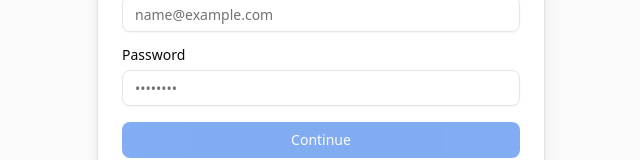
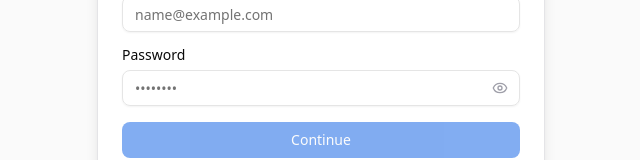
Before and after one commit to Chatterbox-Labs-LLC/chatterbox-web, a Next.js app: page /signup in a window 1280 px wide. Shown: the part 278-438 px from the top of the page, without its empty margins (319-959 px from the left). Built offline with nearby package versions, Linux system fonts and the light colour scheme; no server answers.

Commit message:
Fix: 500 error in signup API and improve Signup UX with loading states and password toggle

```diff
--- a/src/app/api/auth/signup/route.ts
+++ b/src/app/api/auth/signup/route.ts
@@ -1,11 +1,11 @@
 import { NextResponse } from 'next/server';
-import { createClient } from '@/lib/supabase';
+import { createClient } from '@/lib/supabase-server';
 
 export const runtime = 'edge';
 
 export async function POST(request: Request) {
-  const supabase = createClient();
   try {
+    const supabase = await createClient();
     const body = await request.json();
     const { email, password, firstName, lastName } = body;
 
--- a/src/app/signup/page.tsx
+++ b/src/app/signup/page.tsx
@@ -9,7 +9,7 @@ import { Input } from "@/components/ui/input";
 import { Label } from "@/components/ui/label";
 import { Separator } from "@/components/ui/separator";
 import { Card, CardContent, CardDescription, CardHeader, CardTitle, CardFooter } from "@/components/ui/card";
-import { Check, Sparkles } from "lucide-react";
+import { Check, Sparkles, Loader2, AlertCircle, Eye, EyeOff } from "lucide-react";
 import { useForm } from "react-hook-form";
 import { zodResolver } from "@hookform/resolvers/zod";
 import * as z from "zod";
@@ -39,6 +39,7 @@ export default function SignupPage() {
   const [step, setStep] = useState(1);
   const [loading, setLoading] = useState(false);
   const [error, setError] = useState<string | null>(null);
+  const [showPassword, setShowPassword] = useState(false);
   const [tempCredentials, setTempCredentials] = useState<SignupFormValues | null>(null);
 
   const [mounted, setMounted] = useState(false);
@@ -166,12 +167,26 @@ export default function SignupPage() {
                 </div>
                 <div className="grid gap-2">
                   <Label htmlFor="password">Password</Label>
-                  <Input
-                    id="password"
-                    type="password"
-                    placeholder="••••••••"
-                    {...signupForm.register("password")}
-                  />
+                  <div className="relative">
+                    <Input
+                      id="password"
+                      type={showPassword ? "text" : "password"}
+                      placeholder="••••••••"
+                      className="pr-10"
+                      {...signupForm.register("password")}
+                    />
+                    <button
+                      type="button"
+                      onClick={() => setShowPassword(!showPassword)}
+                      className="absolute right-3 top-1/2 -translate-y-1/2 text-zinc-400 hover:text-zinc-600 dark:hover:text-zinc-300"
+                    >
+                      {showPassword ? (
+                        <EyeOff className="h-4 w-4" />
+                      ) : (
+                        <Eye className="h-4 w-4" />
+                      )}
+                    </button>
+                  </div>
                   {signupForm.formState.errors.password && (
                     <p className="text-sm text-destructive">
                       {signupForm.formState.errors.password.message}
@@ -179,12 +194,24 @@ export default function SignupPage() {
                   )}
                 </div>
                 {error && (
-                  <div className="bg-destructive/10 border border-destructive/20 rounded-lg p-3 text-sm text-destructive">
-                    {error}
-                  </div>
+                  <motion.div
+                    initial={{ opacity: 0, height: 0 }}
+                    animate={{ opacity: 1, height: "auto" }}
+                    className="bg-destructive/10 border border-destructive/20 rounded-lg p-3 text-sm text-destructive flex items-center gap-2"
+                  >
+                    <AlertCircle className="h-4 w-4 shrink-0" />
+                    <p>{error}</p>
+                  </motion.div>
                 )}
-                <Button className="w-full" type="submit" disabled={!signupForm.formState.isValid}>
-                  Continue
+                <Button className="w-full" type="submit" disabled={!signupForm.formState.isValid || loading}>
+                  {loading ? (
+                    <>
+                      <Loader2 className="mr-2 h-4 w-4 animate-spin" />
+                      Please wait
+                    </>
+                  ) : (
+                    "Continue"
+                  )}
                 </Button>
               </CardContent>
             </form>
@@ -242,12 +269,24 @@ export default function SignupPage() {
                 </div>
               </div>
               {error && (
-                <div className="bg-destructive/10 border border-destructive/20 rounded-lg p-3 text-sm text-destructive">
-                  {error}
-                </div>
+                <motion.div
+                  initial={{ opacity: 0, height: 0 }}
+                  animate={{ opacity: 1, height: "auto" }}
+                  className="bg-destructive/10 border border-destructive/20 rounded-lg p-3 text-sm text-destructive flex items-center gap-2"
+                >
+                  <AlertCircle className="h-4 w-4 shrink-0" />
+                  <p>{error}</p>
+                </motion.div>
               )}
               <Button className="w-full" type="submit" disabled={loading || !profileForm.formState.isValid}>
-                {loading ? "Creating account..." : "Complete Signup"}
+                {loading ? (
+                  <>
+                    <Loader2 className="mr-2 h-4 w-4 animate-spin" />
+                    Creating account...
+                  </>
+                ) : (
+                  "Complete Signup"
+                )}
               </Button>
             </CardContent>
           </form>
```
